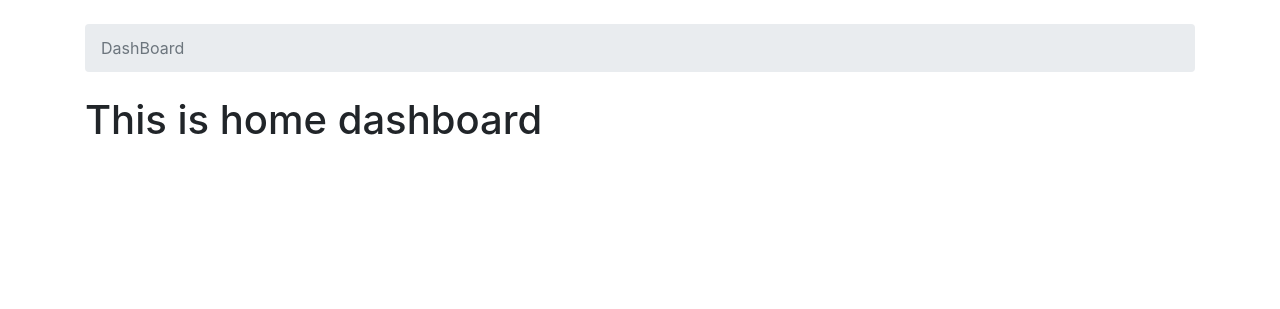
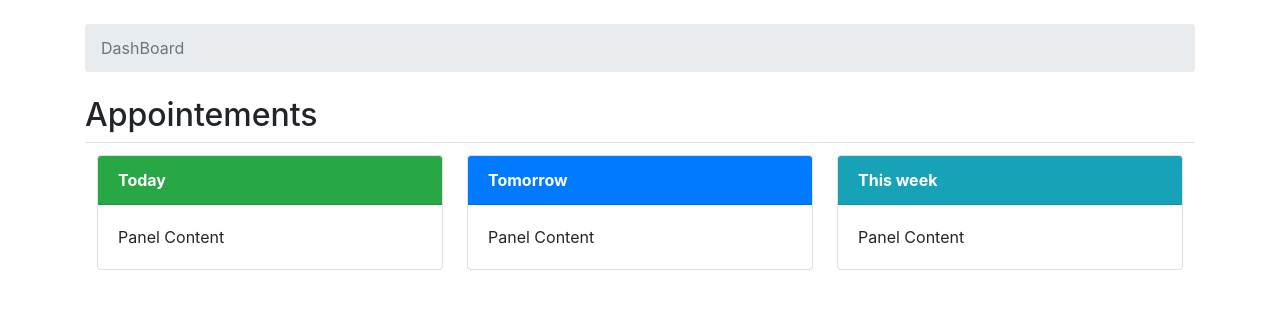
Before and after one commit to samusdriconus/hcare, a Django app: page / in a window 1280 px wide. Shown: the part 56-365 px from the top of the page. Run offline with Django 3.2, Linux system fonts and the light colour scheme; a user stored in the database is signed in; some libraries are stand-ins or nearby versions; some web fonts are replaced.

Commit message:
add apponintement dashboard template

```diff
--- a/HCare/patient_followup/models.py
+++ b/HCare/patient_followup/models.py
@@ -68,6 +68,8 @@ class Appointement(models.Model):
 
 
 
+
+
 class Disease(models.Model):
     name = models.CharField(max_length=256)
     code = models.CharField(max_length=50)
@@ -83,6 +85,7 @@ class MedicalExam(models.Model):
     date = models.DateTimeField(default = datetime.now())
     appointement = models.ForeignKey(Appointement,on_delete=models.CASCADE)
     diagnostic = models.TextField()
+    disease = models.ForeignKey(Disease,on_delete=models.PROTECT)
 
 
     def __str__(self):
--- a/HCare/static/css/base.css
+++ b/HCare/static/css/base.css
@@ -1,3 +1,8 @@
  #list_btns{
      margin-bottom: 20px;
  }
+
+ .card-header{
+     color:#fff ;
+     font-weight:bold;
+ }
--- a/HCare/templates/home.html
+++ b/HCare/templates/home.html
@@ -1,9 +1,36 @@
 {% extends 'base.html' %}
 
 {% block breadcrumb %}
-  <li class="breadcrumb-item active">DashBoard</li>
+  <li class="breadcrumb-item active">DashBoard
+
+  </li>
 {% endblock %}
 
 {% block content %}
-  <h1>This is home dashboard</h1>
+  <h2>Appointements</h2>
+  <table class="table">
+      <tbody>
+          <tr>
+              <td>
+                <div class="card">
+                    <div class="card-header bg-success">Today</div>
+                    <div class="card-body">Panel Content</div>
+                </div>
+              </td>
+
+              <td>
+               <div class="card">
+                    <div class="card-header bg-primary">Tomorrow</div>
+                    <div class="card-body">Panel Content</div>
+                 </div>
+              </td>
+              <td>
+                  <div class="card">
+                    <div class="card-header bg-info">This week</div>
+                    <div class="card-body">Panel Content</div>
+                  </div>
+              </td>
+          </tr>
+      </tbody>
+  </table>
 {% endblock %}
```
